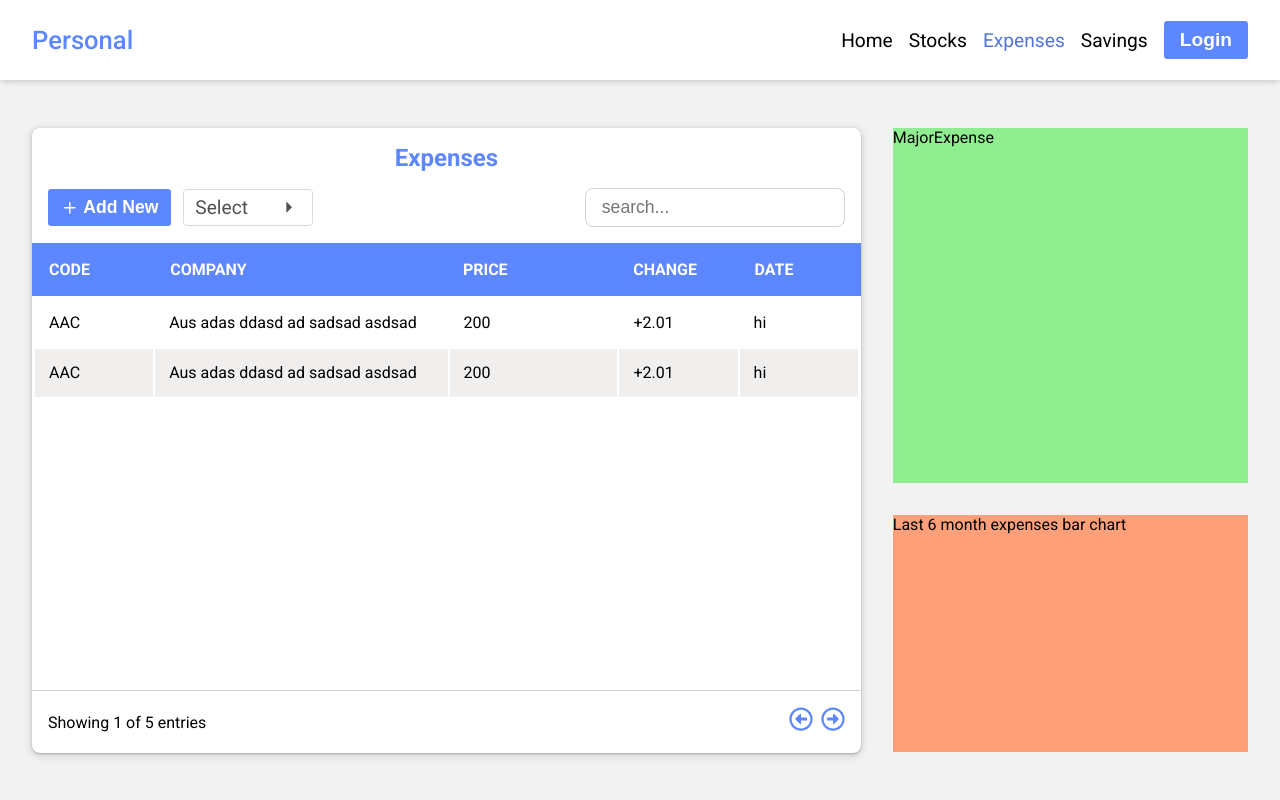
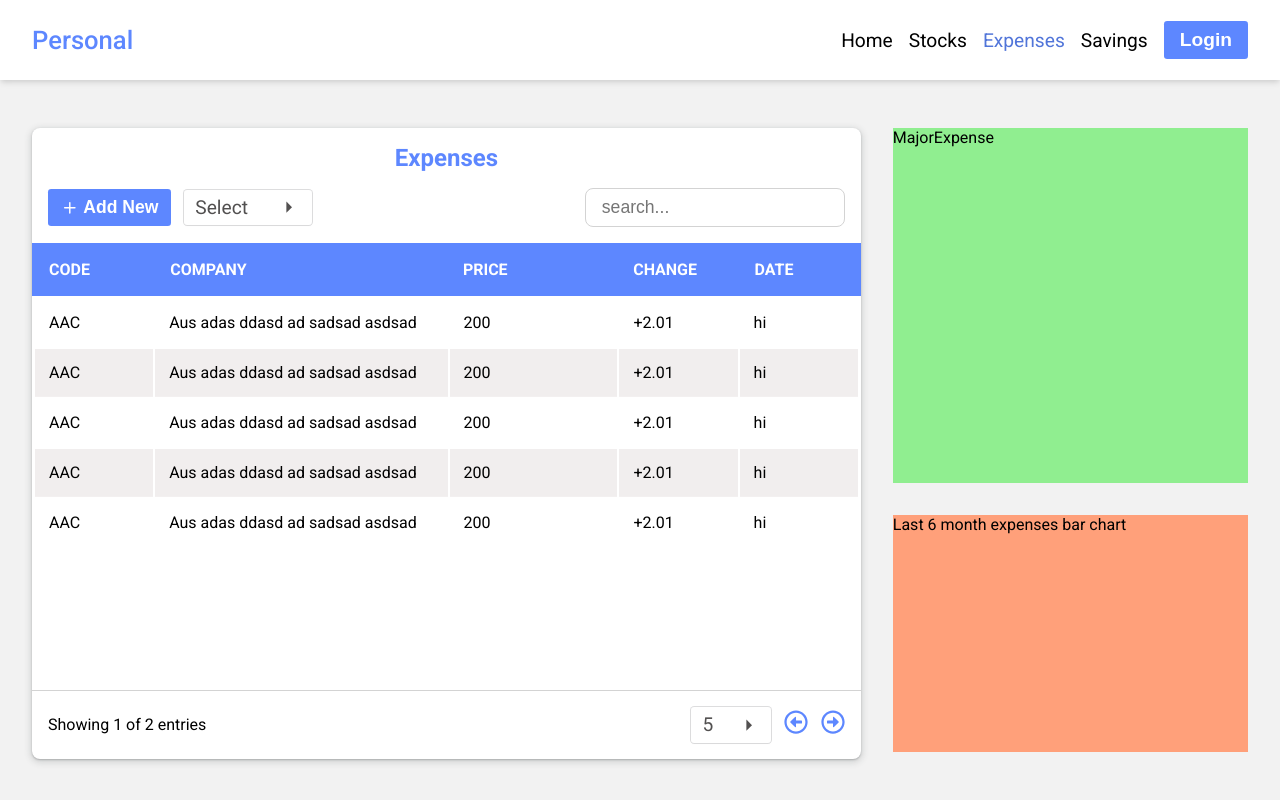
Before and after one commit to gamitej/Personal-Investment, a React (Vite) app in the folder client/: page /expenses in a window 1280 px wide. Built offline with nearby package versions, Linux system fonts and the light colour scheme.

Commit message:
FIX : dropdown render issue resolved

```diff
--- a/client/src/components/dropdown/Dropdown.scss
+++ b/client/src/components/dropdown/Dropdown.scss
@@ -28,7 +28,8 @@
   .dropdown-options {
     position: absolute;
     width: 100%;
-    top: 2.6rem;
+    // top: 2.6rem;
+    // bottom: 2.6rem;
     left: 0;
     background-color: #ffffff;
     overflow: hidden;
--- a/client/src/components/dropdown/Dropdown.tsx
+++ b/client/src/components/dropdown/Dropdown.tsx
@@ -1,13 +1,13 @@
-import { useState } from "react";
+import { useCallback, useEffect, useRef, useState } from "react";
 import "./Dropdown.scss";
 import { IoMdArrowDropdown, IoMdArrowDropright } from "react-icons/io";
 
 interface DropdownProps {
   width?: string;
   label?: string;
-  selectedValue: string | null;
-  onChange: (value: string) => void;
-  options: { label: string; value: string }[];
+  selectedValue: number | string | null;
+  onChange: (value: string | number) => void;
+  options: { label: string | number; value: string | number }[];
 }
 
 const Dropdown = ({
@@ -16,22 +16,58 @@ const Dropdown = ({
   options = [],
   onChange,
 }: DropdownProps) => {
+  const dropdownRef = useRef<HTMLDivElement>(null);
   const [showOptions, setShowOptions] = useState(false);
+
+  // ================ EVENT-HANDLERS =================
 
   const handleOpen = () => {
     setShowOptions((prev) => !prev);
   };
 
-  const handleChange = (value: string) => {
+  const handleChange = (value: string | number) => {
     handleOpen();
     onChange(value);
   };
+
+  // =================== USE-EFFECT ===================
+
+  useEffect(() => {
+    function handleClickOutside(event: MouseEvent) {
+      if (
+        dropdownRef.current &&
+        !dropdownRef.current.contains(event.target as Node)
+      ) {
+        setShowOptions(false);
+      }
+    }
+
+    document.addEventListener("mousedown", handleClickOutside);
+    return () => {
+      document.removeEventListener("mousedown", handleClickOutside);
+    };
+  }, [dropdownRef]);
+
+  const calculateDropdownPosition = useCallback(() => {
+    if (!dropdownRef.current) return;
+
+    const dropdownRect = dropdownRef.current.getBoundingClientRect();
+    const windowHeight = window.innerHeight;
+    const heightDiff = Math.abs(dropdownRect.bottom - windowHeight);
+
+    if (heightDiff < 100) return { bottom: "2.6rem" };
+    return { top: "2.6rem" };
+  }, []);
 
   /**
    * TSX
    */
   return (
-    <div className={`dropdown ${showOptions && "active"}`} style={{ width }}>
+    <div
+      ref={dropdownRef}
+      className={`dropdown ${showOptions && "active"}`}
+      style={{ width }}
+    >
       <div className="dropdown-title" onClick={handleOpen}>
         <div>{selectedValue === null ? "select" : selectedValue} </div>
         {showOptions ? (
@@ -41,7 +77,10 @@ const Dropdown = ({
         )}
       </div>
       {showOptions && (
-        <div className="dropdown-options">
+        <div
+          className="dropdown-options"
+          style={{ ...calculateDropdownPosition() }}
+        >
           {options?.length === 0 && (
             <div className="option" onClick={() => setShowOptions(false)}>
               None
--- a/client/src/components/table/Table.scss
+++ b/client/src/components/table/Table.scss
@@ -109,7 +109,13 @@
       display: flex;
       align-items: center;
       justify-content: center;
-      gap: 0.5rem;
+      gap: 0.8rem;
+
+      .pagination {
+        display: flex;
+        align-items: center;
+        justify-content: center;
+        gap: 0.8rem;
         font-size: 1.5rem;
         color: #5d87ff;
 
@@ -126,3 +132,4 @@
       }
     }
   }
+}
--- a/client/src/components/table/Table.tsx
+++ b/client/src/components/table/Table.tsx
@@ -10,7 +10,7 @@ import { TableBodyProps, TableToolbarProps } from "./type";
 
 interface TableProps extends TableBodyProps, TableToolbarProps {
   title: string;
-  showEntriesPerPage?: number;
+  showEntriesPerPage?: 5 | 10 | 15 | 25;
 }
 
 const Table: FC<TableProps> = ({
@@ -21,19 +21,21 @@ const Table: FC<TableProps> = ({
   showEntriesPerPage = 5,
   additionalLeftSideToolbarComp,
 }) => {
+  const [pageNo, setPageNo] = useState<number>(1);
+  const [paginationValue, setPaginationValue] =
+    useState<any>(showEntriesPerPage);
+
   const totalItems = rows.length;
-  const totalPage = Math.ceil(totalItems / showEntriesPerPage);
-
-  const [pageNo, setPageNo] = useState<number>(1);
+  const totalPage = Math.ceil(totalItems / paginationValue);
 
   // function to return selected page rows
   const selectedPageRowsData = useMemo(() => {
     const data = rows.slice(
-      (pageNo - 1) * showEntriesPerPage,
-      pageNo * showEntriesPerPage
+      (pageNo - 1) * paginationValue,
+      pageNo * paginationValue
     );
     return data;
-  }, [rows, pageNo, showEntriesPerPage]);
+  }, [rows, pageNo, paginationValue]);
 
   /**
    * TSX
@@ -60,6 +62,8 @@ const Table: FC<TableProps> = ({
         pageNo={pageNo}
         totalPage={totalPage}
         setPageNo={setPageNo}
+        paginationValue={paginationValue}
+        setPaginationValue={setPaginationValue}
       />
     </div>
   );
--- a/client/src/components/table/TableFooter.tsx
+++ b/client/src/components/table/TableFooter.tsx
@@ -3,17 +3,25 @@ import {
   FaRegArrowAltCircleLeft,
   FaRegArrowAltCircleRight,
 } from "react-icons/fa";
+// components
+import Dropdown from "../dropdown/Dropdown";
+// data
+import { paginationDropDownOptions } from "./data";
 
 interface TableFooterProps {
   pageNo: number;
   totalPage: number;
+  paginationValue: number;
   setPageNo: (num: number) => void;
+  setPaginationValue: (val: any) => void;
 }
 
 const TableFooter: React.FC<TableFooterProps> = ({
   pageNo,
   totalPage,
   setPageNo,
+  paginationValue,
+  setPaginationValue,
 }) => {
   const handleNext = () => {
     if (pageNo < totalPage) {
@@ -35,6 +43,13 @@ const TableFooter: React.FC<TableFooterProps> = ({
         Showing {pageNo} of {totalPage} entries
       </div>
       <div className="footer-right">
+        <Dropdown
+          width="5rem"
+          options={paginationDropDownOptions}
+          onChange={setPaginationValue}
+          selectedValue={paginationValue}
+        />
+        <div className="pagination">
           <div
             className={`${pageNo === 1 ? "active" : "icon"}`}
             onClick={handlePrev}
@@ -49,6 +64,7 @@ const TableFooter: React.FC<TableFooterProps> = ({
           </div>
         </div>
       </div>
+    </div>
   );
 };
 
--- /dev/null
+++ b/client/src/components/table/data/index.ts
@@ -0,0 +1,6 @@
+export const paginationDropDownOptions = [
+  { label: 5, value: 5 },
+  { label: 10, value: 10 },
+  { label: 15, value: 15 },
+  { label: 25, value: 25 },
+];
--- a/client/src/pages/Expenses/ExpenseTable.tsx
+++ b/client/src/pages/Expenses/ExpenseTable.tsx
@@ -96,7 +96,7 @@ const ExpenseTable = ({ handleClick }: ExpenseTableProps) => {
   return (
     <div>
       <Table
-        showEntriesPerPage={2}
+        showEntriesPerPage={5}
         cols={cols}
         rows={rows}
         title="Expenses"
--- a/client/src/pages/Home/components/Performance.tsx
+++ b/client/src/pages/Home/components/Performance.tsx
@@ -14,7 +14,7 @@ const options = [
 
 const Performance = () => {
   const [activePerformaceSection, setActivePerformaceSection] =
-    useState<string>("stock");
+    useState<any>("stock");
 
   const { series = [], xAxisData = [] } = useMemo(() => {
     if (activePerformaceSection in seriesData)
```
Lines whose indentation alone changed are shown as unchanged.
